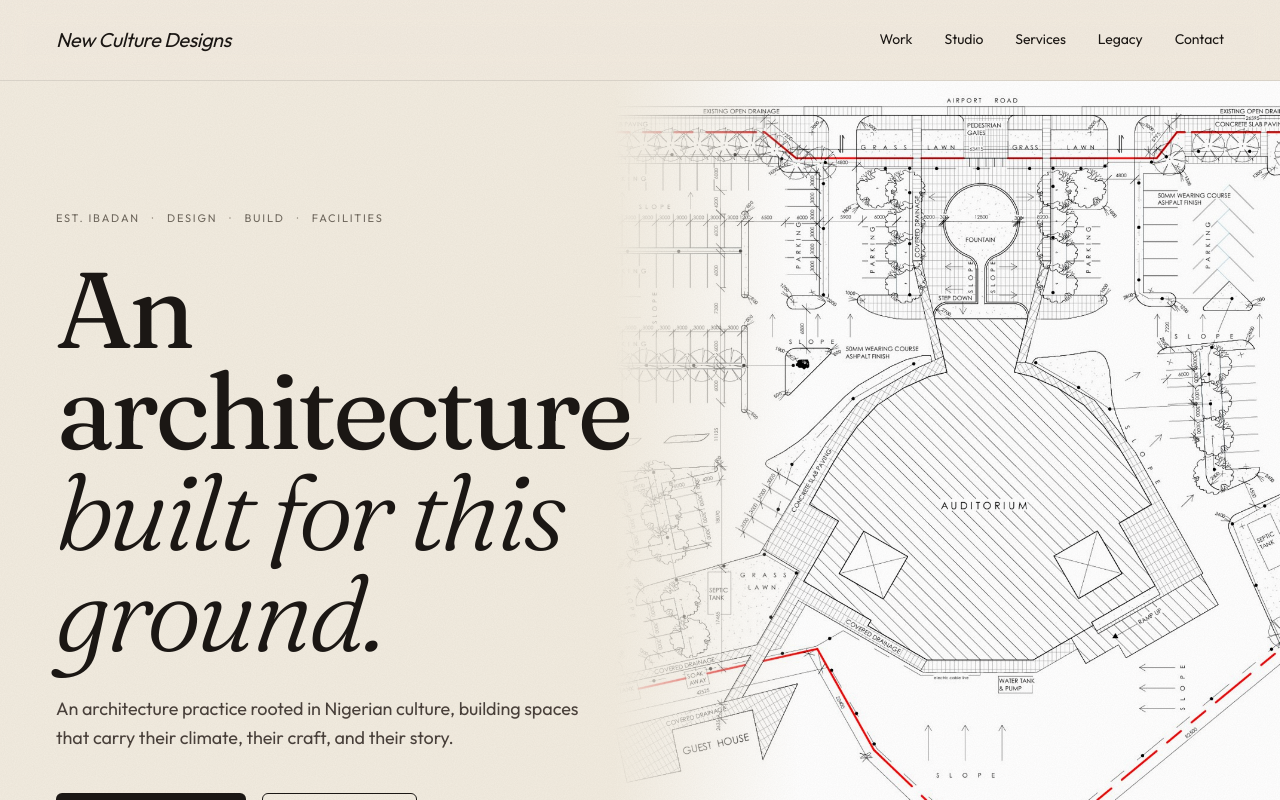
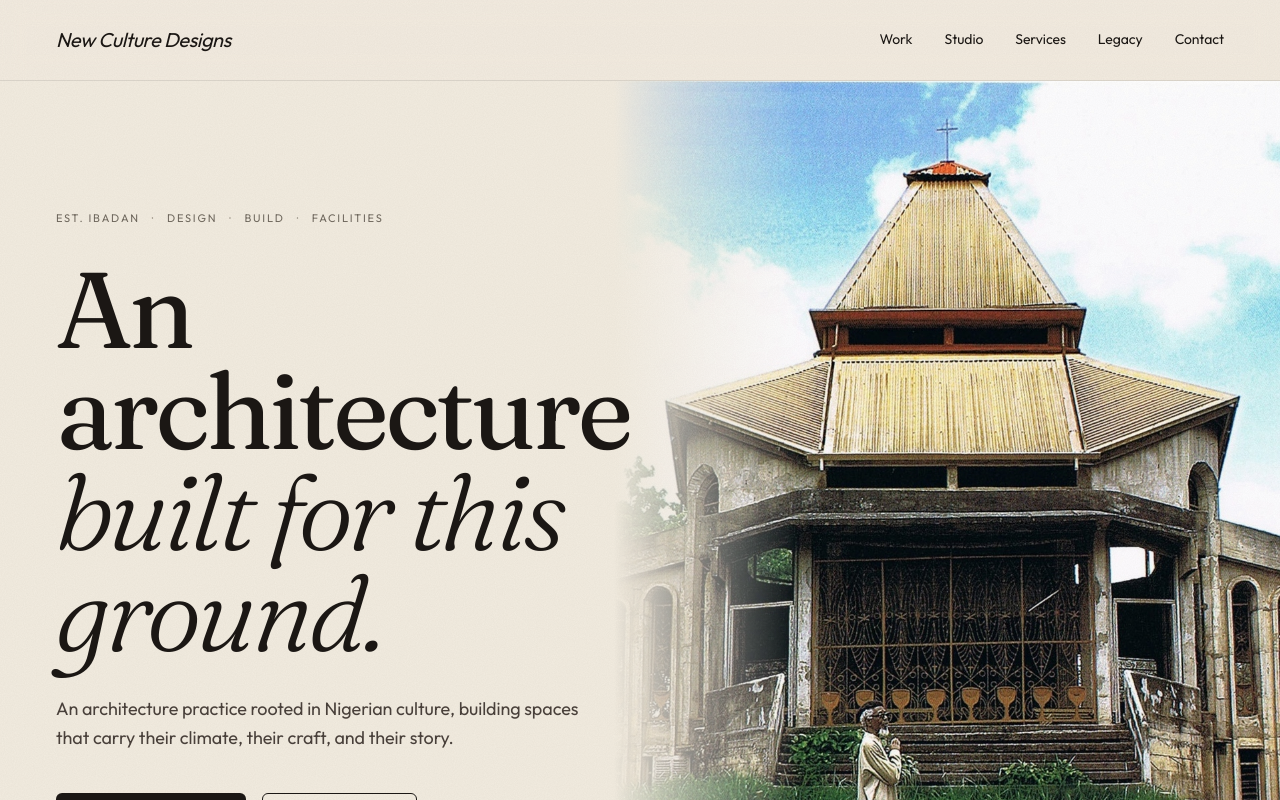
Before and after one commit to KuroTheDesigner/NCD-Website, a Next.js app: page / in a window 1280 px wide. Shown: the top 800 px of the page. Built offline with nearby package versions, Linux system fonts and the light colour scheme.

Commit message:
feat: update landing hero image to Lady Pierce Chapel with Demas Nwoko

```diff
--- a/src/components/home/hero.tsx
+++ b/src/components/home/hero.tsx
@@ -35,8 +35,8 @@ export function HomeHero() {
           className="absolute inset-0"
         >
           <Image
-            src="/images/projects/oba-akenzua-cultural-centre/hero.jpg"
-            alt="Oba Akenzua Cultural Centre, Benin City — civic plaza and monumental elevation."
+            src="/images/projects/lady-pierce-chapel-issele-uku/hero.jpg"
+            alt="Lady Pierce Chapel, Issele-Uku — monumental elevation with Demas Nwoko in foreground."
             fill
             priority
             sizes="(min-width: 1024px) 52vw, (min-width: 768px) 58vw, 100vw"
```
Also changed, not shown: public/images/projects/lady-pierce-chapel-issele-uku/hero.jpg.
